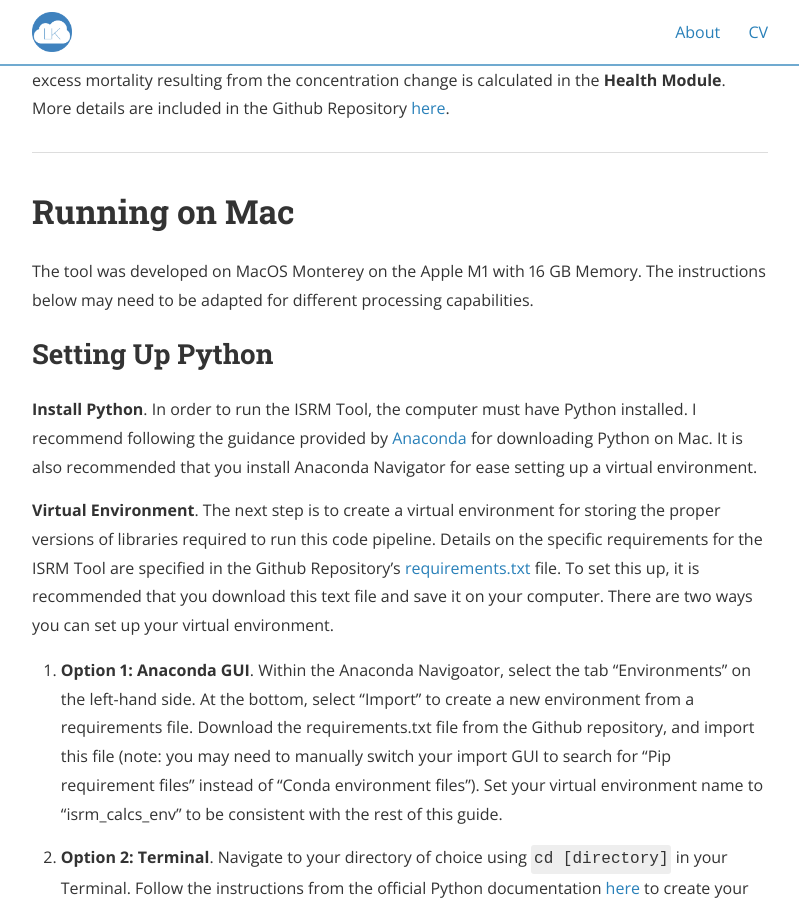
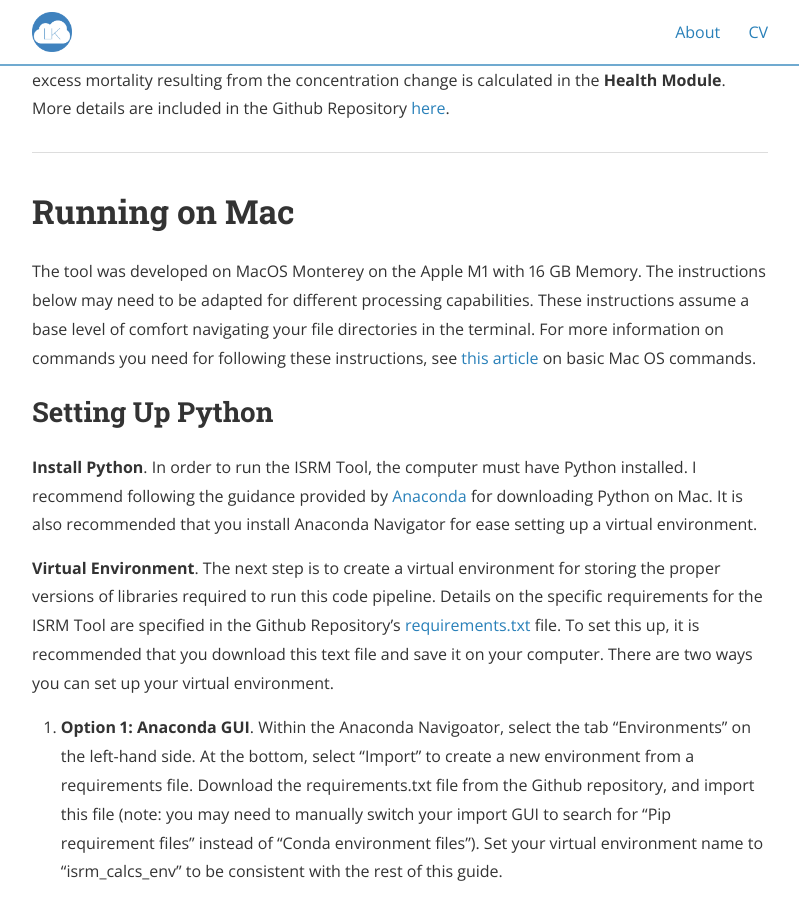
Before and after one commit to lkoolik/lkoolik.github.io, a Jekyll site: the page built from isrm.md, in a window 1280 px wide and 900 px high, scrolled down 1291 px. Shown: the whole window, without its empty margins (240-1039 px from the left). Built offline with Jekyll 4.4.1, drawn with Linux system fonts in a browser that asks for light colours; nearby versions of some CDN libraries; some of the changed text lies outside the part shown.

Commit message:
Update isrm.md

```diff
--- a/isrm.md
+++ b/isrm.md
@@ -26,7 +26,7 @@
 
 # Running on Mac #
 
-The tool was developed on MacOS Monterey on the Apple M1 with 16 GB Memory. The instructions below may need to be adapted for different processing capabilities.
+The tool was developed on MacOS Monterey on the Apple M1 with 16 GB Memory. The instructions below may need to be adapted for different processing capabilities. These instructions assume a base level of comfort navigating your file directories in the terminal. For more information on commands you need for following these instructions, see [this article](https://www.makeuseof.com/tag/mac-terminal-commands-cheat-sheet/) on basic Mac OS commands.
 
 ## Setting Up Python ##
 
@@ -46,14 +46,19 @@
 
 Navigate to the Github repository [here](https://github.com/lkoolik/isrm_health_calculations). Follow these [instructions](https://docs.github.com/en/repositories/creating-and-managing-repositories/cloning-a-repository) to clone the repository. For consistency with this tutorial, name the parent directory "isrm_health_calculations". Your directory should match the screenshot below.
 
- <img src="/assets/isrm_tutorial/directory_setup_before_data.png" alt="Screenshot of the directory once the repository is cloned" width="100"/>
+![Screenshot of the directory once the repository is cloned](/assets/isrm_tutorial/directory_setup_before_data.png)
+
 
 ## Download Data ##
 
-Within the `isrm_health_calculations` folder, create a new folder called "data". Download the data stored in [this Google drive](https://drive.google.com/drive/folders/14j-yB43YgZgPSPvhjxjdEbhLe6tR0SEc?usp=sharing) into that folder. Note: you should preserve the structure sub-directory "CA_ISRM" if you intend to use the California ISRM.
+Within the `isrm_health_calculations` folder, create a new folder called "data". Download the data stored in [this Google drive](https://drive.google.com/drive/folders/14j-yB43YgZgPSPvhjxjdEbhLe6tR0SEc?usp=sharing) into that folder. Note: you should preserve the structure sub-directory "CA_ISRM" if you intend to use the California ISRM. If you have a different ISRM file, mimick this structure with your ISRM file.
 
 ## Test Code ##
 
 Once you have everything ready to go above, your directory should mirror the screenshot below.
 
-<img src="/assets/isrm_tutorial/directory_when_ready.png" alt="Screenshot of the directory when ready to run" width="100"/>
+![Screenshot of the directory when ready to run](/assets/isrm_tutorial/directory_when_ready.png)
+
+Now, you are ready to test the code. We will do this in two steps.
+
+1. **Confirm Python Works**. In the terminal, navigate to the directory where this code is saved.
```
